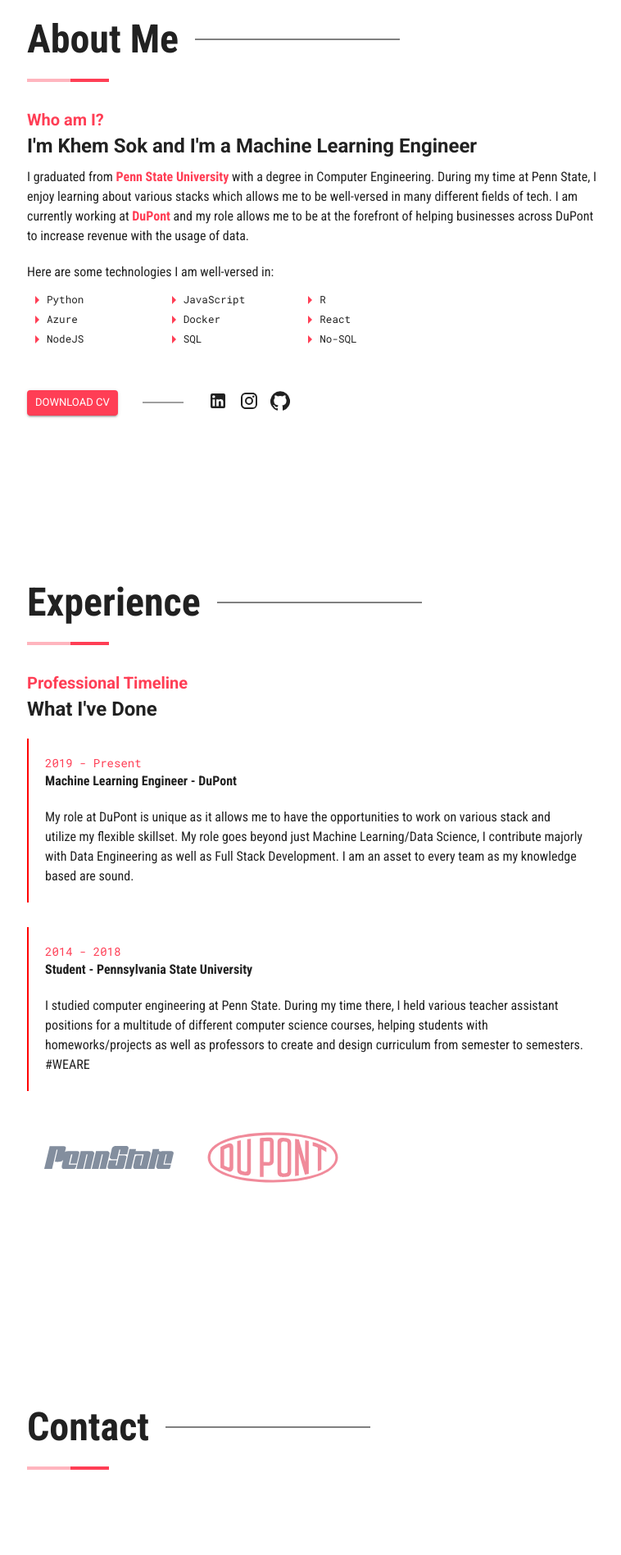
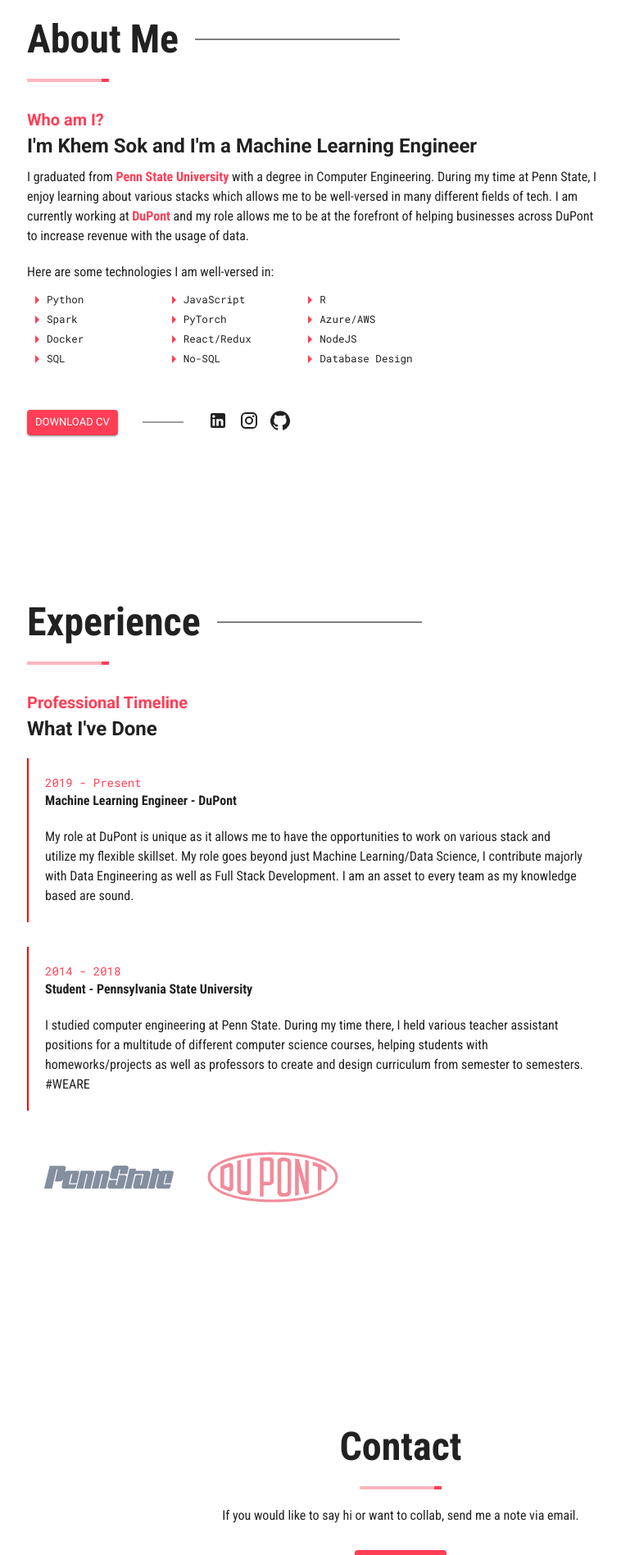
Before and after one commit to khemsok/khemsio, a Next.js app: page / in a window 1280 px wide. Shown: the part 880-2777 px from the top of the page at 82% size, without its empty margins (151-909 px from the left). Built offline with nearby package versions, Linux system fonts and the light colour scheme.

Commit message:
Made changes to contact

```diff
--- a/components/about.js
+++ b/components/about.js
@@ -79,12 +79,15 @@
     Python: "Highly Skilled",
     JavaScript: "Highly Skilled",
     R: "Proficient",
-    Azure: "Highly Skilled",
+    Spark: "Proficient",
+    PyTorch: "Proficient",
+    "Azure/AWS": "Highly Skilled",
     Docker: "Proficient",
-    React: "Highly Skilled",
+    "React/Redux": "Highly Skilled",
     NodeJS: "Highly Skilled",
     SQL: "Highly Skilled",
     "No-SQL": "Highly Skilled",
+    "Database Design": "Proficient",
   };
 
   const skillListMap = Object.keys(skillList).map((element, index) => {
--- a/components/contact.js
+++ b/components/contact.js
@@ -3,6 +3,7 @@
 // MUI
 import Typography from "@material-ui/core/Typography";
 import LinearProgress from "@material-ui/core/LinearProgress";
+import Button from "@material-ui/core/Button";
 import { makeStyles } from "@material-ui/core/styles";
 
 const useStyles = makeStyles({
@@ -19,25 +20,48 @@
         style={{
           display: "flex",
           alignItems: "center",
+          justifyContent: "center",
+          flexDirection: "column",
           marginBottom: "20px",
         }}
       >
-        <Typography variant="h3" style={{ display: "inline" }}>
+        <Typography variant="h3" style={{ marginBottom: "20px" }}>
           Contact
         </Typography>
-        <div
-          style={{
-            height: "2px",
-            backgroundColor: "grey",
-            width: "100%",
-            display: "inline-block",
-            marginLeft: "20px",
-            maxWidth: "250px",
-          }}
-        />
+
+        <LinearProgress style={{ width: "100px" }} />
       </div>
-
-      <LinearProgress style={{ width: "100px", marginBottom: "30px" }} />
+      {/* <div style={{ marginBottom: "30px" }}>
+        <Typography variant="h6" color="primary" align="center">
+          Say Hi
+        </Typography>
+        <Typography variant="h5" align="center">
+          Send Me A Note
+        </Typography>
+      </div> */}
+      <div
+        style={{
+          margin: "0 auto",
+          maxWidth: "500px",
+        }}
+      >
+        <Typography
+          variant="body1"
+          align="center"
+          style={{ marginBottom: "30px" }}
+        >
+          If you would like to say hi or want to collab, send me a note via
+          email.
+        </Typography>
+        <Button
+          variant="contained"
+          size="large"
+          color="primary"
+          style={{ display: "block", margin: "0 auto" }}
+        >
+          Say Hi 👋
+        </Button>
+      </div>
     </div>
   );
 }
--- a/components/landing.js
+++ b/components/landing.js
@@ -31,7 +31,6 @@
     <Fade in={true} direction="right" timeout={1000}>
       <div className={classes.container}>
         <div className={classes.textSection}>
-          <Typography variant="body2">My name is</Typography>
           <Typography variant="h1" color="primary">
             Khem Sok
           </Typography>
@@ -42,7 +41,7 @@
             Highly skilled in multitude of different stack. Have a passion for
             learning and creating.
           </Typography>
-          <Button size="large" variant="outlined" color="primary">
+          <Button size="large" variant="contained" color="primary">
             Contact Me
           </Button>
         </div>
--- a/pages/index.js
+++ b/pages/index.js
@@ -14,7 +14,7 @@
 import CircularProgress from "@material-ui/core/CircularProgress";
 
 export default function Home() {
-  const [isLoading, setIsLoading] = useState(true);
+  const [isLoading, setIsLoading] = useState(false);
 
   useEffect(() => {
     setTimeout(() => {
```
